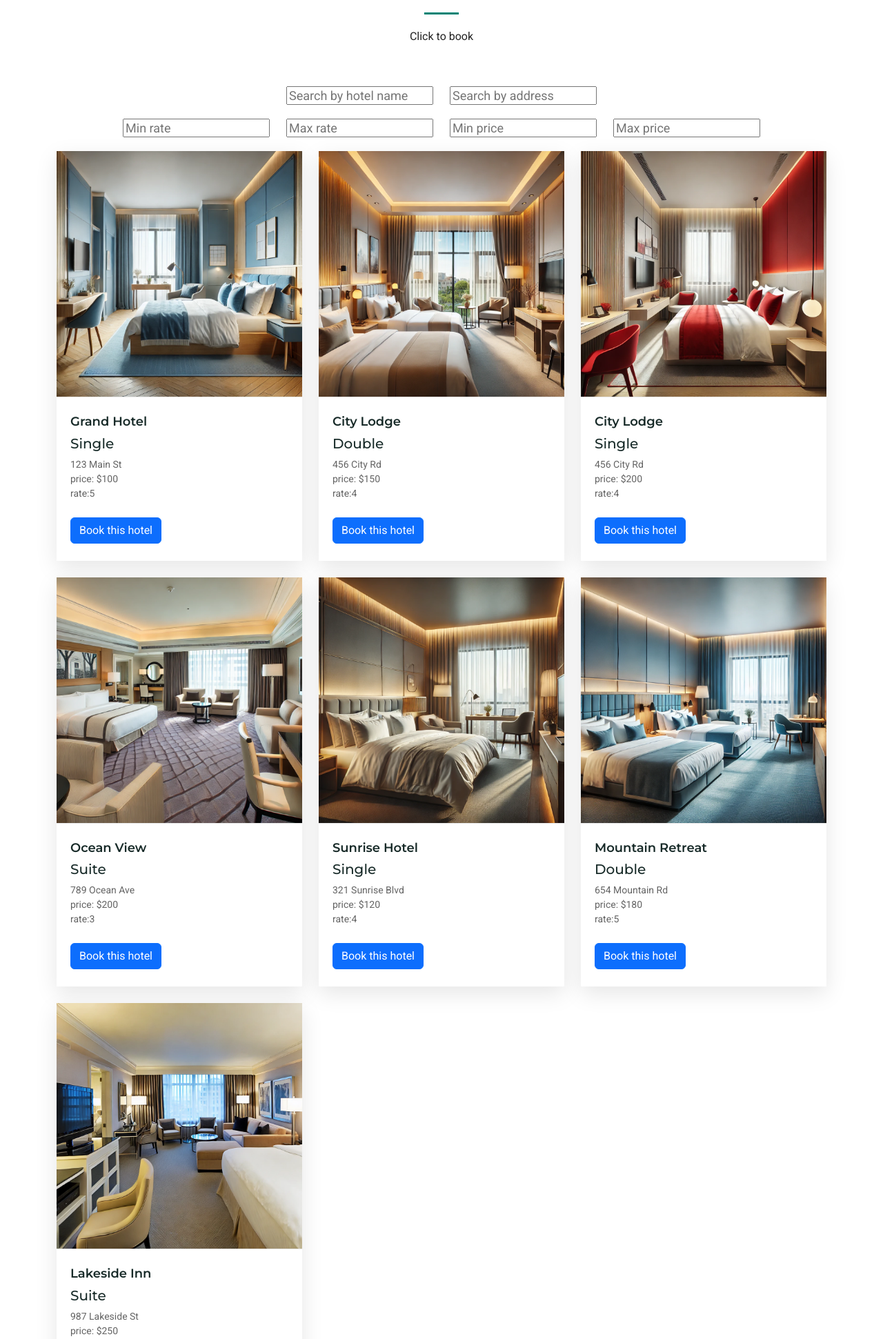
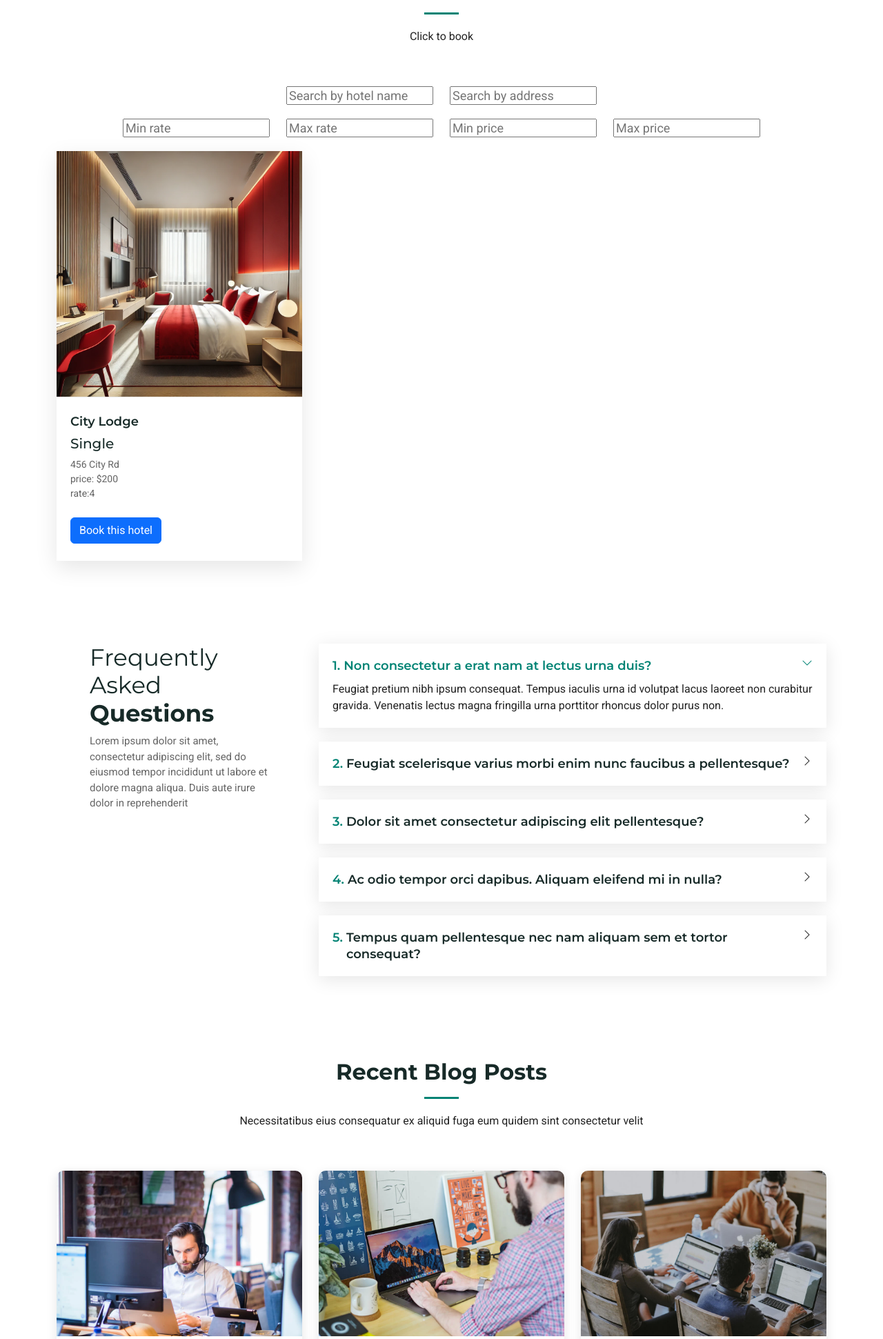
Before and after one commit to CLcyRd/SWEN90016-G4-Web-implementation, a Django app: page / in a window 1280 px wide. Shown: the part 2209-4150 px from the top of the page at 69% size. Run offline with Django 4.2, Linux system fonts and the light colour scheme; a user stored in the database is signed in; data comes from the database, SQL or seed files in the repository; both versions use the stored data as it was after the commit; some libraries are stand-ins or nearby versions.

Commit message:
fix booking 0 inventory room

```diff
--- a/user_booking/templates/book_hotel.html
+++ b/user_booking/templates/book_hotel.html
@@ -210,7 +210,7 @@
             <div class="col-lg-8">
               <form method="POST" action="{% url 'create_booking' %}">
                 {% csrf_token %}
-                <input type="hidden" name="hotel_id" value="{{ hotel.id }}">
+                <input type="hidden" name="hotel_id" value="{{ hotel.hotel_id }}">
                 <div class="row gy-4">
 
                   <div class="col-md-6">
--- a/user_booking/views.py
+++ b/user_booking/views.py
@@ -24,20 +24,21 @@ def index(request):
 
         # Combine hotel and room data
         for room in rooms:
-            hotel_room_data.append({
-                'hotel_id': hotel.hotel_id,
-                'hotel_name': hotel.hotel_name,
-                'room_type': room.room_type,
-                'rate': hotel.rate,
-                'supplier_contract_name': hotel.supplier_contract_name,
-                'contact_phone_number': hotel.contact_phone_number,
-                'business_registration_number': hotel.business_registration_number,
-                'hotel_url': hotel.hotel_url,
-                'price': room.price,
-                'meal_plan': hotel.meal_plan,
-                'address': hotel.address,
-                'room_image': room.room_image,
-            })
+            if room.inventory > 0:
+                hotel_room_data.append({
+                    'hotel_id': hotel.hotel_id,
+                    'hotel_name': hotel.hotel_name,
+                    'room_type': room.room_type,
+                    'rate': hotel.rate,
+                    'supplier_contract_name': hotel.supplier_contract_name,
+                    'contact_phone_number': hotel.contact_phone_number,
+                    'business_registration_number': hotel.business_registration_number,
+                    'hotel_url': hotel.hotel_url,
+                    'price': room.price,
+                    'meal_plan': hotel.meal_plan,
+                    'address': hotel.address,
+                    'room_image': room.room_image,
+                })
 
     return render(request, 'index.html', {'hotels': hotel_room_data})
 
@@ -186,7 +187,7 @@ def book_hotel(request):
         hotel = get_object_or_404(Hotel_data, hotel_id=hotel_id)
 
         # Get the available rooms for the hotel from Room_data model
-        rooms = Room_data.objects.filter(hotel_id=hotel_id)
+        rooms = Room_data.objects.filter(hotel_id=hotel_id, inventory__gt= 0)
 
         # Get the current logged-in user
         user = request.user
```
Also changed, not shown: db.sqlite3, media/rooms/red_single.webp (added).
